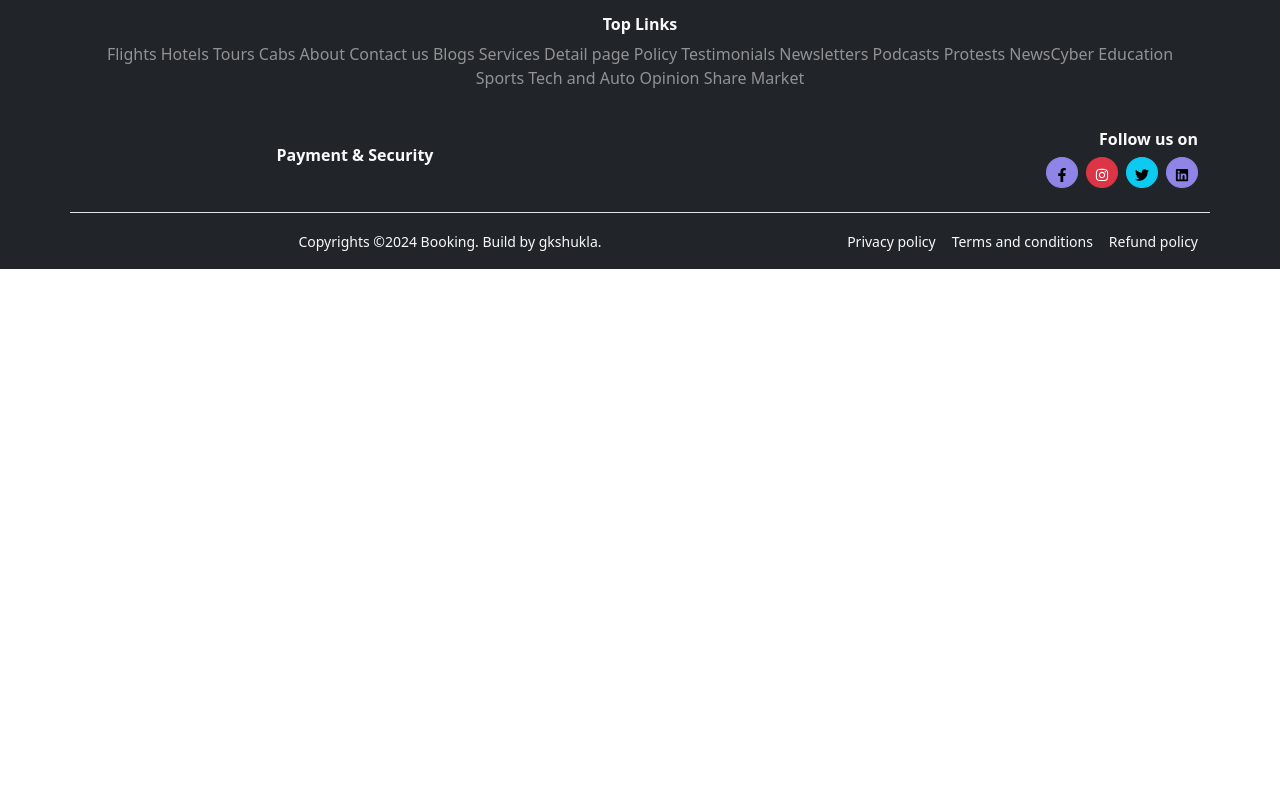
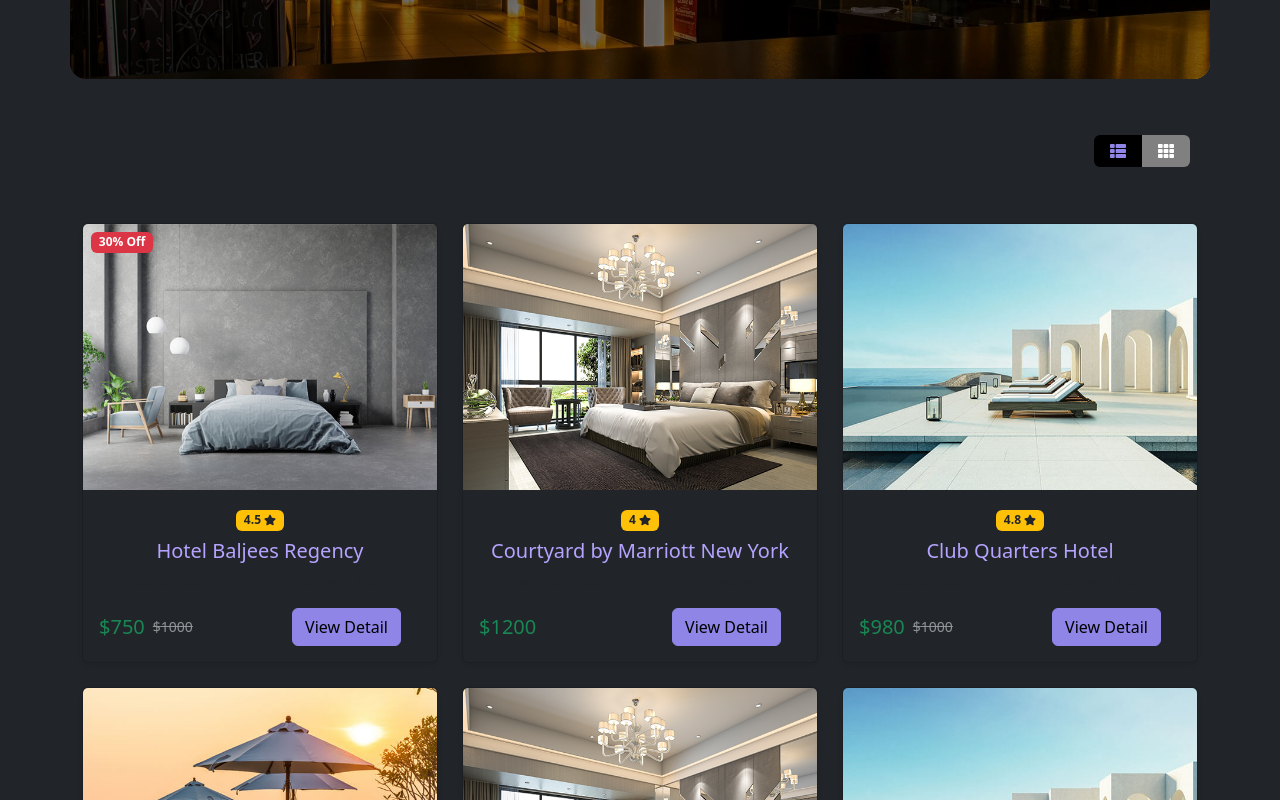
Before and after one commit to Gautam0104/booking-web, a React (Create React App) app: page /hotelgrid in a window 1280 px wide. Shown: the part 420-1220 px from the top of the page. Before the commit the page ends 800 px from the top, so only its background shows below. Built offline with nearby package versions, Linux system fonts and the light colour scheme.

Commit message:
hotel grid view done

```diff
--- a/src/App.js
+++ b/src/App.js
@@ -11,6 +11,7 @@ import BackToTop from "./components/BackToTop";
 import Home from "./pages/Home"; // Default import
 import { About } from "./pages/About"; // Named import
 import { HotelList } from "./pages/HotelList";
+import HotelGrid from "./pages/HotelGrid";
 
 function App() {
   return (
@@ -24,6 +25,8 @@ function App() {
           {/* Use named import for About page */}
           <Route path="/about" element={<About />} />
           <Route path="/hotellist" element={<HotelList />} />
+          <Route path="/hotelgrid" element={<HotelGrid />} />
+          {/* Add more routes as needed */}
         </Routes>
         <BackToTop />
         <Footer />
--- /dev/null
+++ b/src/layout/hotel/hotelgrid/HotelGridView.jsx
@@ -0,0 +1,144 @@
+import React from "react";
+import { FaStar } from "react-icons/fa";
+import Image04 from "../../../assets/img/hotellist/04.jpg";
+import Image11 from "../../../assets/img/hotellist/11.jpg";
+import Image12 from "../../../assets/img/hotellist/12.jpg";
+import Image08 from "../../../assets/img/hotellist/08.jpg";
+
+const HotelGridView = () => {
+  const hotels = [
+    {
+      id: 1,
+      name: "Hotel Baljees Regency",
+      rating: 4.5,
+      price: 750,
+      oldPrice: 1000,
+      discount: "30% Off",
+      facilities: ["Air Conditioning", "Wifi", "Kitchen", "Pool"],
+      image: Image04
+    },
+    {
+      id: 2,
+      name: "Courtyard by Marriott New York",
+      rating: 4.0,
+      price: 1200,
+      facilities: ["Air Conditioning", "Wifi", "Pool", "More+"],
+      image: Image08
+    },
+    {
+      id: 3,
+      name: "Club Quarters Hotel",
+      rating: 4.8,
+      price: 980,
+      oldPrice: 1000,
+      facilities: ["Air Conditioning", "Wifi", "Kitchen", "Pool"],
+      image: Image11
+    },
+    {
+      id: 1,
+      name: "Hotel Baljees Regency",
+      rating: 4.5,
+      price: 750,
+      oldPrice: 1000,
+
+      facilities: ["Air Conditioning", "Wifi", "Kitchen", "Pool"],
+      image: Image12
+    },
+    {
+      id: 2,
+      name: "Courtyard by Marriott New York",
+      rating: 4.0,
+      price: 1200,
+      facilities: ["Air Conditioning", "Wifi", "Pool", "More+"],
+      image: Image08
+    },
+    {
+      id: 3,
+      name: "Club Quarters Hotel",
+      rating: 4.8,
+      price: 980,
+      oldPrice: 1000,
+      facilities: ["Air Conditioning", "Wifi", "Kitchen", "Pool"],
+      image: Image11
+    },
+    {
+      id: 1,
+      name: "Hotel Baljees Regency",
+      rating: 4.5,
+      price: 750,
+      oldPrice: 1000,
+
+      facilities: ["Air Conditioning", "Wifi", "Kitchen", "Pool"],
+      image: Image04
+    },
+    {
+      id: 2,
+      name: "Courtyard by Marriott New York",
+      rating: 4.0,
+      price: 1200,
+      facilities: ["Air Conditioning", "Wifi", "Pool", "More+"],
+      image: Image12
+    },
+    {
+      id: 3,
+      name: "Club Quarters Hotel",
+      rating: 4.8,
+      price: 980,
+      oldPrice: 1000,
+      facilities: ["Air Conditioning", "Wifi", "Kitchen", "Pool"],
+      image: Image11
+    }
+  ];
+  return (
+    <div>
+      <div className="container py-5">
+        <div className="row g-4">
+          {hotels.map((hotel) => (
+            <div key={hotel.id} className="col-md-4">
+              <div className="card h-100 shadow-sm bg-dark text-white">
+                <div className="position-relative">
+                  <img
+                    src={hotel.image}
+                    className="card-img-top"
+                    alt={hotel.name}
+                  />
+                  {hotel.discount && (
+                    <span className="badge bg-danger position-absolute top-0 start-0 m-2">
+                      {hotel.discount}
+                    </span>
+                  )}
+                </div>
+                <div className="card-body">
+                  <div className="mb-2">
+                    <span className="badge bg-warning text-dark">
+                      {hotel.rating} <FaStar className="text-dark" />
+                    </span>
+                  </div>
+                  <h5 className="card-title">{hotel.name}</h5>
+                  <p className="card-text small text-muted">
+                    {hotel.facilities.join(" • ")}
+                  </p>
+                  <div className="row">
+                    <div className="col-6 d-flex align-items-center ">
+                      <h5 className="text-success mb-0">${hotel.price}</h5>
+                      {hotel.oldPrice && (
+                        <small className="opacity-50 text-decoration-line-through ms-2 ">
+                          ${hotel.oldPrice}
+                        </small>
+                      )}
+                    </div>
+                    <div className="col-6  bg-transparent border-0 justify-content-end">
+                      <button className="btn btn-primary">View Detail</button>
+                    </div>
+                  </div>
+                </div>
+              </div>
+            </div>
+          ))}
+        </div>
+      </div>
+    </div>
+  );
+};
+
+export default HotelGridView;
--- /dev/null
+++ b/src/pages/HotelGrid.jsx
@@ -0,0 +1,16 @@
+import React from "react";
+import HotelGridView from "../layout/hotel/hotelgrid/HotelGridView";
+import { HeroSection } from "../layout/hotel/hotellist/HeroSection";
+import { ViewToggle } from "../layout/hotel/hotellist/ViewToggle";
+
+const HotelGrid = () => {
+  return (
+    <div>
+      <HeroSection />
+      <ViewToggle />
+      <HotelGridView />
+    </div>
+  );
+};
+
+export default HotelGrid;
```
